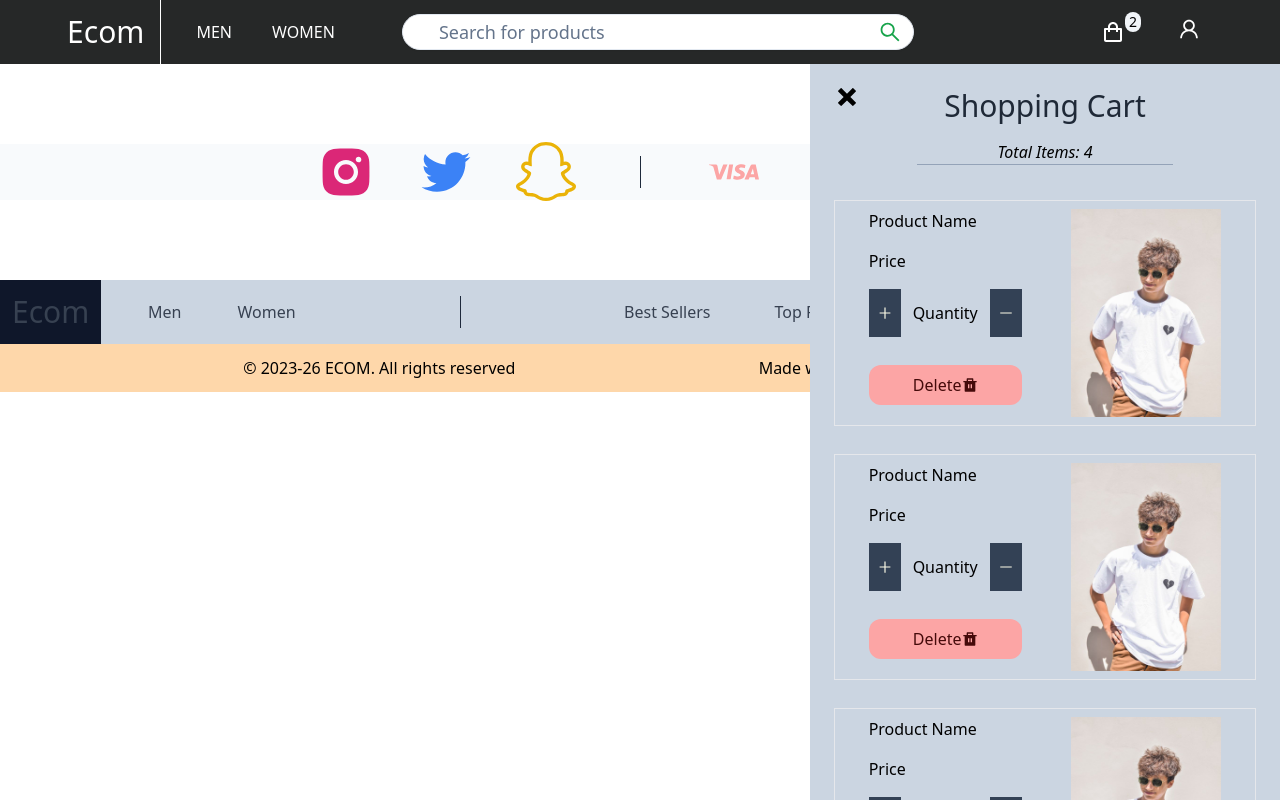
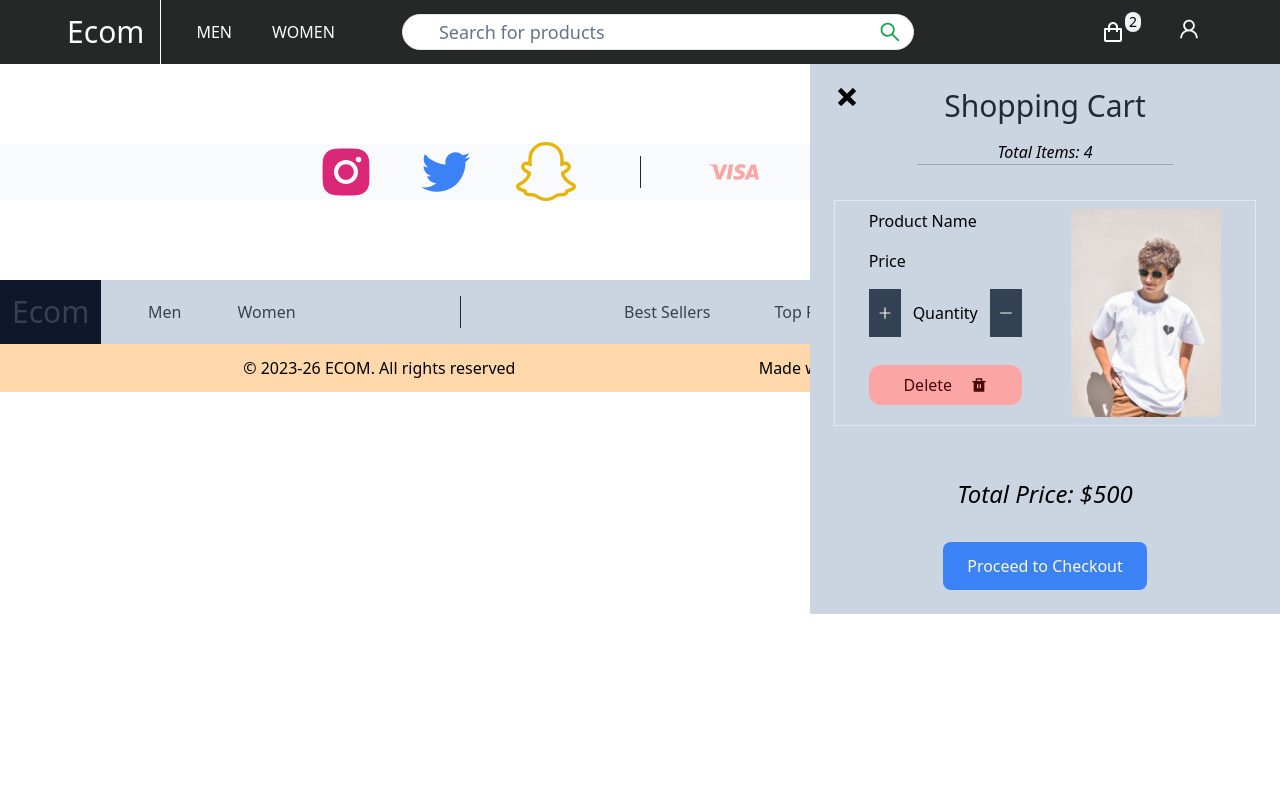
Before and after one commit to Junaidhkn/next_strapi_headless-cms, a Next.js app in the folder client/: page /checkout in a window 1280 px wide. Built offline with nearby package versions, Linux system fonts and the light colour scheme; a web font is replaced by a local one.

Commit message:
custom scrollbar

```diff
--- a/client/app/globals.css
+++ b/client/app/globals.css
@@ -3,6 +3,20 @@
 @tailwind components;
 @tailwind utilities;
 
+
+::-webkit-scrollbar-track {
+   border: 1px solid black;
+   background-color: #F5F5F5;
+}
+
+::-webkit-scrollbar {
+   width: 10px;
+   background-color: #F5F5F5;
+}
+
+::-webkit-scrollbar-thumb {
+   background-color: #000000;
+}
 
 
 .delivery {
--- a/client/components/global/ShoppingCart.tsx
+++ b/client/components/global/ShoppingCart.tsx
@@ -9,8 +9,8 @@ import { RiDeleteBinFill } from 'react-icons/ri';
 
 const ShoppingCart = () => {
 	return (
-		<main className='fixed right-0 top-16 -bottom-9 w-[470px] h-full bg-slate-800/75 overflow-y-scroll '>
-			<div className='p-6 w-full flex flex-col bg-slate-300 '>
+		<main className='fixed right-0 top-16 bottom-0 w-[470px] h-full'>
+			<div className='p-6 w-full flex flex-col bg-slate-300 max-h-[550px] overflow-y-scroll'>
 				<button className='absolute w-8 p-2 text-lg top-4 left-5'>
 					<ImCross />
 				</button>
@@ -21,6 +21,7 @@ const ShoppingCart = () => {
 					<p className='font-light italic'>Total Items: 4</p>
 					<span className=' w-64 h-[0.3px] bg-slate-400'></span>
 				</div>
+				<div className='max-h-[380px] overflow-y-scroll'>
 					<div className='flex flex-col gap-7'>
 						<div className='flex justify-evenly gap-6 border bottom-1 p-2'>
 							<div className='flex flex-col'>
@@ -35,7 +36,7 @@ const ShoppingCart = () => {
 										<AiOutlineMinus />
 									</button>
 								</div>
-							<button className='bg-red-300 text-red-950 rounded-xl px-4 py-2 flex items-center justify-center'>
+								<button className='bg-red-300 text-red-950 rounded-xl px-4 py-2 flex items-center justify-evenly'>
 									Delete
 									<RiDeleteBinFill />
 								</button>
@@ -111,6 +112,15 @@ const ShoppingCart = () => {
 						</div>
 					</div>
 				</div>
+				<div className='mt-11 flex flex-col items-center justify-center'>
+					<h1 className='font-light italic text-2xl text-center'>
+						Total Price: $500
+					</h1>
+					<button className='mt-8 px-6 py-3 bg-blue-500 text-yellow-100 rounded-lg'>
+						Proceed to Checkout
+					</button>
+				</div>
+			</div>
 		</main>
 	);
 };
```
Lines whose indentation alone changed are shown as unchanged.
